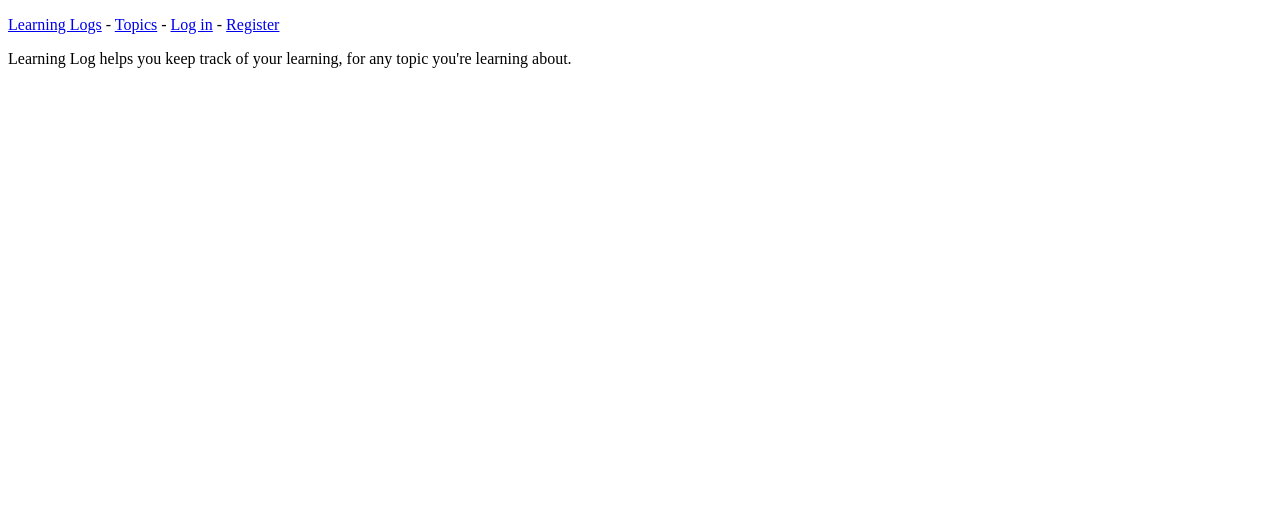
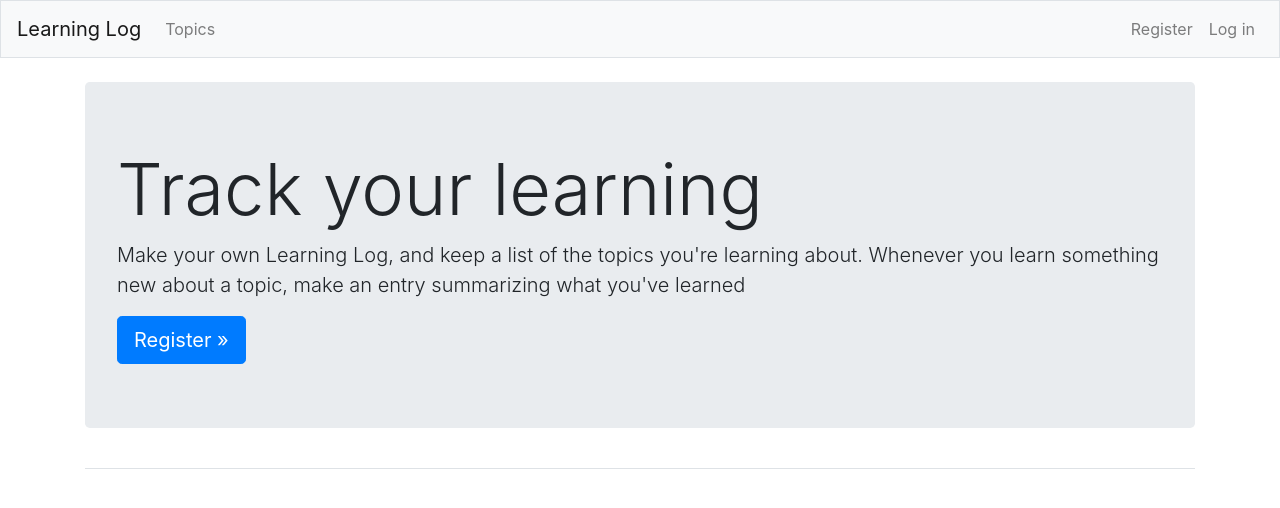
Before and after one commit to Papsanly/LearningLog, a Django app: template templates/learning_logs/index.html in a window 1280 px wide. Shown: the top 508 px of the page. Run offline with Django 3.2, Linux system fonts and the light colour scheme; the template is opened without the code that fills it, so the values that code supplies are empty; some libraries are stand-ins or nearby versions.

Commit message:
added style to main page and navbar

```diff
--- a/LearningLog/settings.py
+++ b/LearningLog/settings.py
@@ -20,6 +20,9 @@ INSTALLED_APPS = [
     # Project apps
     'learning_logs',
     'users',
+
+    # Third-party applications
+    'bootstrap4',
 
     # Default apps
     'django.contrib.admin',
--- a/templates/learning_logs/base.html
+++ b/templates/learning_logs/base.html
@@ -1,21 +1,59 @@
+{% load bootstrap4 %}
+
 <!DOCTYPE html>
 <html lang="en">
 <head>
     <meta charset="UTF-8">
+    <meta name="viewport"
+          content="width=device-width, initial-scale=1, shrink-to-fit=no">
     <title>Learning Log</title>
+    {% bootstrap_css %}
+    {% bootstrap_javascript jquery='full' %}
 </head>
 <body>
-    <p>
-        <a href="{% url 'learning_logs:index' %}">Learning Logs</a> -
-        <a href="{% url 'learning_logs:topics' %}">Topics</a> -
-        {% if user.is_authenticated %}
-            Hello, {{ user.username }}.
-            <a href="{% url 'users:logout' %}">Log out</a>
-        {% else %}
-            <a href="{% url 'users:login' %}">Log in</a> -
-            <a href="{% url 'users:register' %}">Register</a>
-        {% endif %}
-    </p>
-    {% block content %}{% endblock content %}
+    <nav class="navbar navbar-expand-md navbar-light bg-light mb-4 border">
+        <a class="navbar-brand" href="{% url 'learning_logs:index' %}">Learning Log</a>
+        <button class="navbar-toggler"
+                type="button"
+                data-toggle="collapse"
+                data-target="#navbarCollapse"
+                aria-controls="navbarCollapse"
+                aria-expanded="false"
+                aria-label="Toggle navigation">
+            <span class="navbar-toggler-icon"></span>
+        </button>
+        <div class="collapse navbar-collapse" id="navbarCollapse">
+            <ul class="navbar-nav mr-auto">
+                <li class="nav-item">
+                    <a class="nav-link" href="{% url 'learning_logs:topics' %}">Topics</a>
+                </li>
+            </ul>
+            <ul class="navbar-nav ml-auto">
+                {% if user.is_authenticated %}
+                    <li class="nav-item">
+                        <span class="navbar-text">Hello, {{ user.username }}</span>
+                    </li>
+                    <li class="nav-item">
+                        <a class="nav-link" href="{% url 'users:logout' %}">Log out</a>
+                    </li>
+                {% else %}
+                    <li class="nav-item">
+                        <a class="nav-link" href="{% url 'users:register' %}">Register</a>
+                    </li>
+                    <li class="nav-item">
+                        <a class="nav-link" href="{% url 'users:login' %}">Log in</a>
+                    </li>
+                {% endif %}
+            </ul>
+        </div>
+    </nav>
+    <main role="main" class="container">
+        <div class="pb-2 mb-2 border-bottom">
+            {% block pageheader %}{% endblock pageheader %}
+        </div>
+        <div>
+            {% block content %}{% endblock content %}
+        </div>
+    </main>
 </body>
 </html>
--- a/templates/learning_logs/index.html
+++ b/templates/learning_logs/index.html
@@ -1,5 +1,16 @@
 {% extends "learning_logs/base.html" %}
 
-{% block content %}
-    <p>Learning Log helps you keep track of your learning, for any topic you're learning about.</p>
-{% endblock content %}
+{% block pageheader %}
+    <div class="jumbotron">
+        <h1 class="display-3">
+            Track your learning
+        </h1>
+        <p class="lead">
+            Make your own Learning Log, and keep a list of the topics you're learning about. Whenever you learn
+            something new about a topic, make an entry summarizing what you've learned
+        </p>
+        <a class="btn btn-lg btn-primary" href="{% url 'users:register' %}" role="button">
+            Register &raquo;
+        </a>
+    </div>
+{% endblock pageheader %}
```
